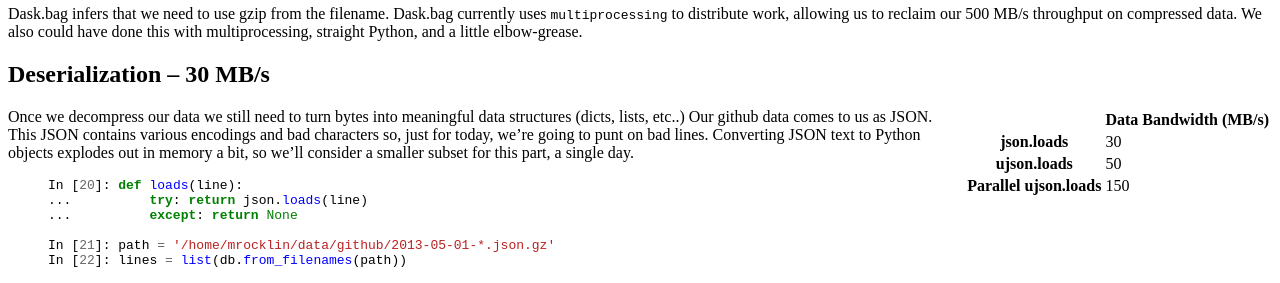
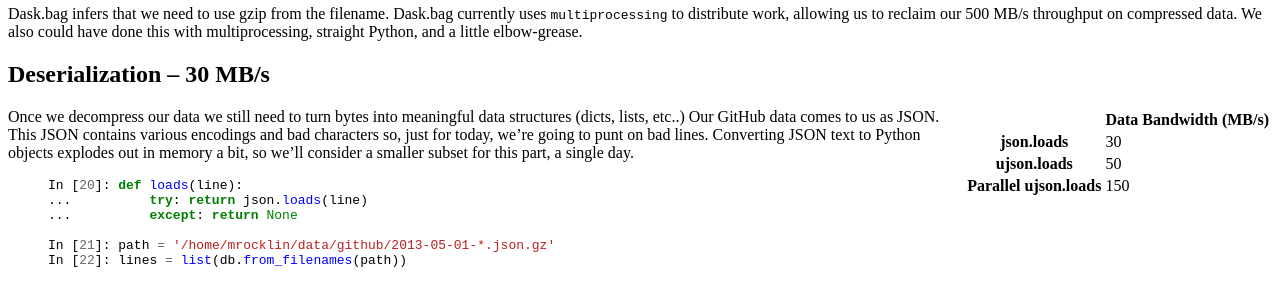
Before and after one commit to besyskymnbk/blog, a Jekyll site: the page built from _posts/work/2015-04-17-Profiling-Bag.md, in a window 1280 px wide and 900 px high, scrolled down 1983 px. Shown: the part 152-435 px from the top of the window. Built offline with Jekyll 4.4.1, drawn with Linux system fonts in a browser that asks for light colours; comment, search, counter and statistics services are not loaded; some of the changed text lies outside the part shown.

```diff
--- a/_posts/work/2015-04-17-Profiling-Bag.md
+++ b/_posts/work/2015-04-17-Profiling-Bag.md
@@ -71,7 +71,7 @@ second (MB/s).  We'll build intuition for why dealing with this data is costly.
 Dataset
 -------
 
-As a test dataset we play with a dump of github data from
+As a test dataset we play with a dump of GitHub data from
 [https://www.githubarchive.org/](https://www.githubarchive.org/).
 We'll use `dask.bag` and `toolz` to show benchmark numbers.  We'll often use
 `dask.bag` also just to give a set of examples
@@ -217,7 +217,7 @@ Deserialization -- 30 MB/s
 </table>
 
 Once we decompress our data we still need to turn bytes into meaningful data
-structures (dicts, lists, etc..)  Our github data comes to us as JSON.  This
+structures (dicts, lists, etc..)  Our GitHub data comes to us as JSON.  This
 JSON contains various encodings and bad characters so, just for today, we're
 going to punt on bad lines.  Converting JSON text to Python objects
 explodes out in memory a bit, so we'll consider a smaller subset for this part,
@@ -560,7 +560,7 @@ class of use-cases.  If you know Python, C++, and would like to help DyND grow
 I'm sure that Mark and Irwin would love the help
 
 *  [DyND Mailing list](https://groups.google.com/forum/#!forum/libdynd-dev)
-*  [DyND Github repository](https://github.com/libdynd/dynd-python)
+*  [DyND GitHub repository](https://github.com/libdynd/dynd-python)
 
 
 Comparison with PySpark
```
